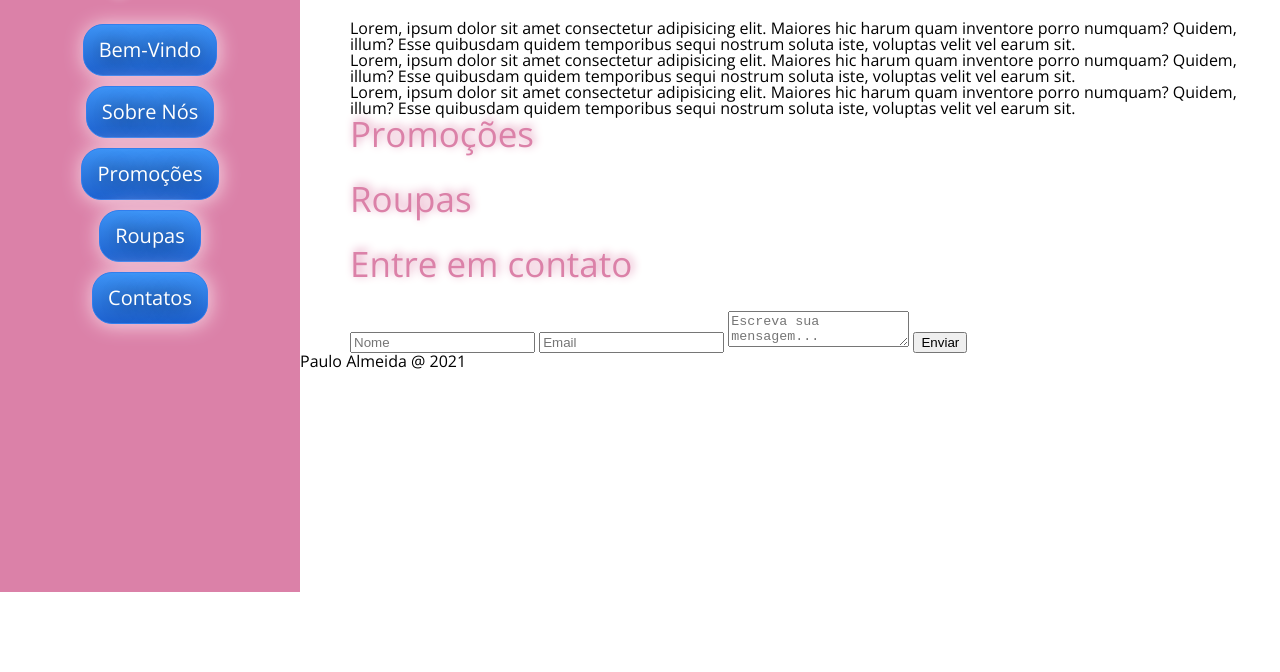
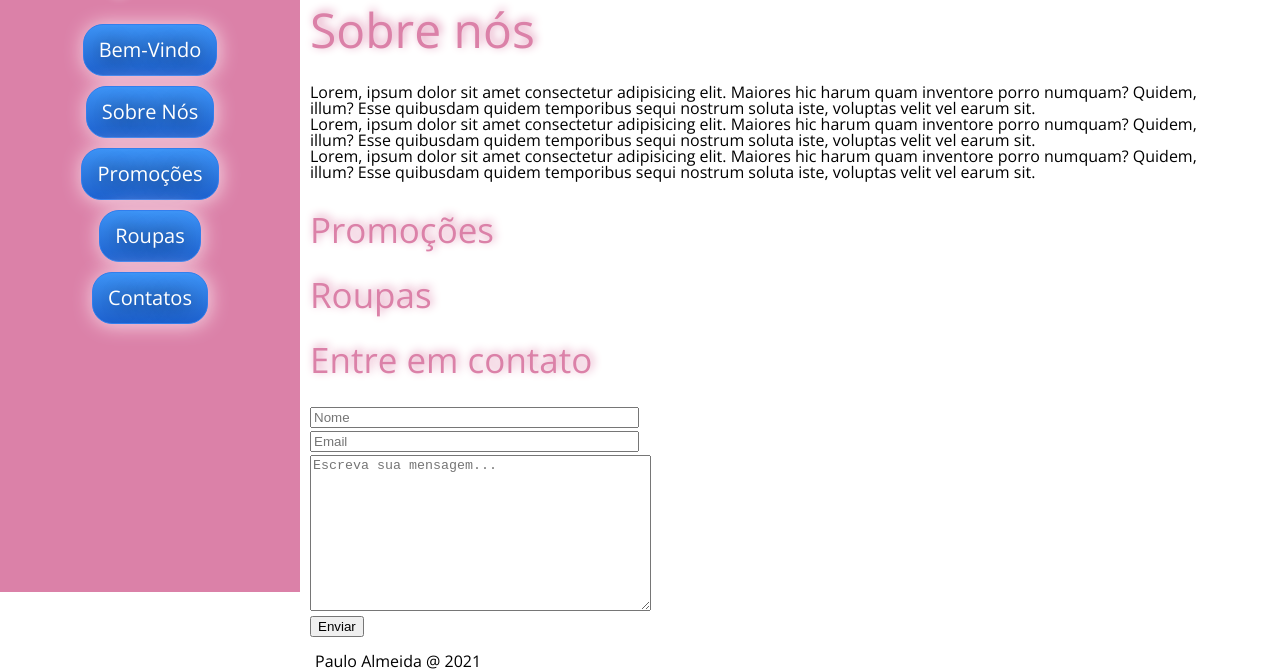
Before and after one commit to pauloalmeida0319/site-magic, a plain HTML site: page index.html in a window 1280 px wide. Shown: the part 248-920 px from the top of the page. Before the commit the page ends 800 px from the top, so only its background shows below. Drawn offline with nearby package versions, Linux system fonts and the light colour scheme.

Commit message:
branch de testes(formulario)

```diff
--- a/css/responsivo.css
+++ b/css/responsivo.css
@@ -4,6 +4,15 @@
 
 } /* Final do Estilo para Tablet*/
 
+.content {
+    position: relative;
+    left: 260px;
+}
+
+.footer {
+    position: relative;
+    left: 55px;
+}
 
 /* Estilo para Smartphone*/
 
@@ -14,4 +23,9 @@
     left: 260px;
 }
 
+.footer {
+    position: relative;
+    left: 55px;
+}
+
 } /* Final do Estilo para Smartphone*/
--- a/css/style.css
+++ b/css/style.css
@@ -121,3 +121,18 @@ html{
 section {
     padding-left: 50px;
 }
+
+.footer {
+  position: relative;
+  left: 55px;
+}
+
+.campo_email {
+  margin-top: 3px;
+}
+.campo_mensagem {
+  margin-top: 3px;
+}
+.click_btn {
+  margin-top: 3px;
+}
--- a/index.html
+++ b/index.html
@@ -34,6 +34,7 @@
             <section id="sessao-bemvindo">
                 <div class="banner"></div>
                 <div class="sessao-bemvindo-content">
+                    <br><br>
                     <h1>Seja bem vindo a Magic Store</h1>
                     <div class="sessao-minibanner"></div>
                     <div class="sessao-descricao">
@@ -55,6 +56,7 @@
             </section>
                 <section id="sessao-sobre">
                     <div class="sessao-content"></div>
+                    <br><br>
                         <h1>Sobre nós</h1>
                         <div class="sessao-minibanner"></div>
                         <div class="sessao-descricao">
@@ -73,6 +75,7 @@
                         </div>
                 </section>
                 <section id="sessao-promocoes">
+                    <br><br>
                     <h2>Promoções</h2>
                     <div class="doces1-imgs banner-galeria" id="img1"></div>
                     <div class="doces1-imgs banner-galeria" id="img2"></div>
@@ -89,13 +92,17 @@
             <section id="sessao-contato">
                 <h2>Entre em contato</h2>
                 <form id="form-contato">
-                    <input type="text" name="name" placeholder="Nome">
-                    <input type="text" name="email" placeholder="Email">
-                    <textarea name="message" placeholder="Escreva sua mensagem..."></textarea>
-                    <input type="submit" value="Enviar">
+                    <input class="campo_nome" type="text" name="name" size="38px" placeholder="Nome">
+                    <br>
+                    <input class="campo_email" type="text" name="email" size="38px" placeholder="Email">
+                    <br>
+                    <textarea class="campo_mensagem" rows="10" cols="40" maxlength="500" name="message" placeholder="Escreva sua mensagem..."></textarea>
+                    <br>
+                    <input class="click_btn"type="submit" value="Enviar">
                 </form>
             </section>
-            <footer>
+            <footer class="footer">
+                <br>
                 <p>Paulo Almeida @ 2021
 
 
```
